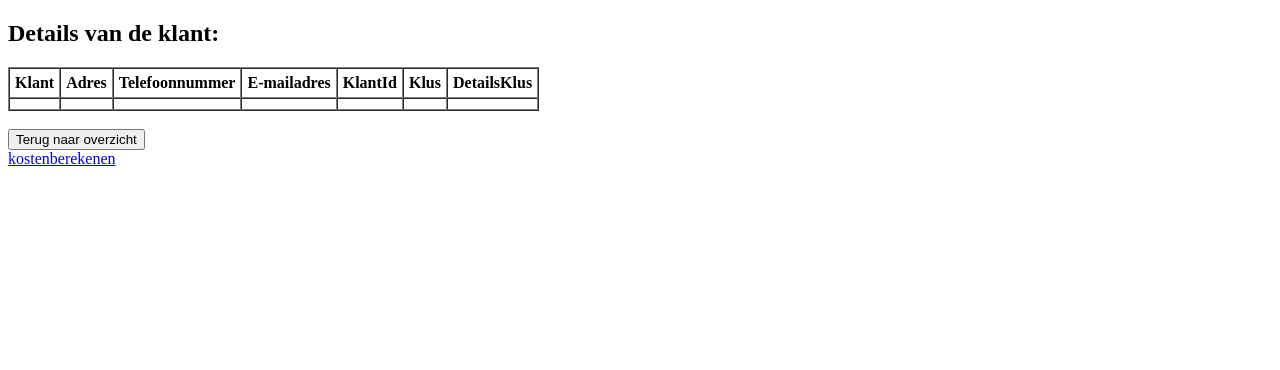
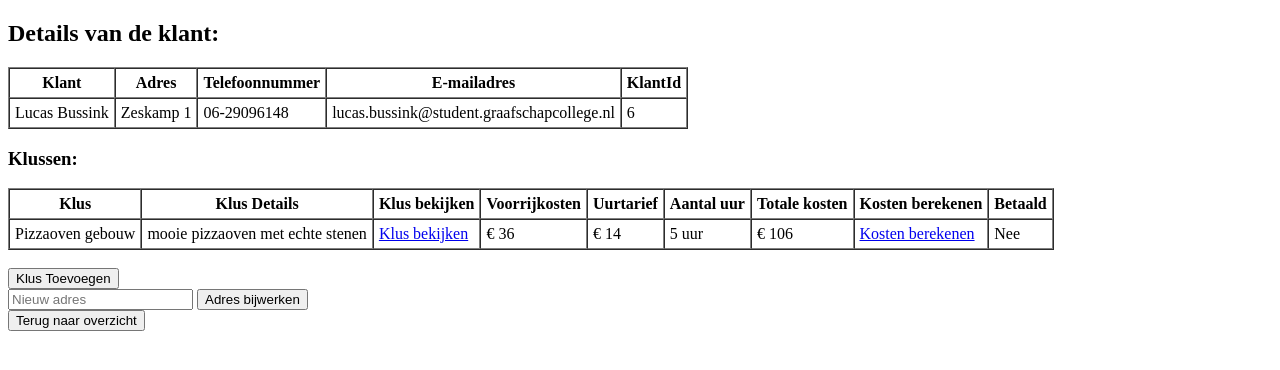
Before and after one commit to graafschapcollegestudent/WorkshopPeriode4, a PHP site: page /bekijkpagina.php?id=6 in a window 1280 px wide. Shown: the top 370 px of the page. Run offline with PHP 8.4, Linux system fonts and the light colour scheme; data comes from the database, SQL or seed files in the repository; both versions use the stored data as it was after the commit; data that the repository does not hold is empty.

Commit message:
Nieuwe database toegevoegd

```diff
--- a/public/bekijkpagina.php
+++ b/public/bekijkpagina.php
@@ -1,12 +1,22 @@
 <?php
 require_once('../src/klant.php');
-$id = $_GET['id'];
 
+$id = $_GET['id'] ?? null;
 $klant = new Klant();
+$klantGegevens = $klant->geefKlantOpId($id);
 
-$klantGegevens = $klant->geefKlantOpId($id);
+$heeftKlus = false;
+$heeftKosten = false;
+foreach ($klantGegevens as $klus) {
+    if ($klus['klus'] !== null) {
+        $heeftKlus = true;
+        if (!empty($klus['totaalBedrag'])) {
+            $heeftKosten = true;
+        }
+    }
+}
+
 ?>
-
 <!DOCTYPE html>
 <html lang="nl">
 <head>
@@ -15,33 +25,73 @@ $klantGegevens = $klant->geefKlantOpId($id);
 </head>
 <body>
     <h2>Details van de klant:</h2>
-    <table border='1' cellpadding='5' cellspacing='0'>
+    <table border="1" cellpadding="5" cellspacing="0">
         <tr>
             <th>Klant</th>
             <th>Adres</th>
             <th>Telefoonnummer</th>
             <th>E-mailadres</th>
             <th>KlantId</th>
-            <th>Klus</th>
-            <th>DetailsKlus</th>
         </tr>
         <tr>
-            <td><?php echo $klantGegevens['naam']; ?></td>
-            <td><?php echo $klantGegevens['adres']; ?></td>
-            <td><?php echo $klantGegevens['telefoon']; ?></td>
-            <td><?php echo $klantGegevens['email']; ?></td>
-            <td><?php echo $klantGegevens['klantId']; ?></td>
-            <td><?php echo $klantGegevens['klus']; ?></td>
-            <td><?php echo $klantGegevens['detailsKlus']; ?></td>
+            <td><?= $klantGegevens[0]['naam'] ?></td>
+            <td><?= $klantGegevens[0]['adres'] ?></td>
+            <td><?= $klantGegevens[0]['telefoon'] ?></td>
+            <td><?= $klantGegevens[0]['email'] ?></td>
+            <td><?= $klantGegevens[0]['klantId'] ?></td>
         </tr>
     </table>
 
+    <?php if ($heeftKlus): ?>
+        <h3>Klussen:</h3>
+        <table border="1" cellpadding="5" cellspacing="0">
+            <tr>
+                <th>Klus</th>
+                <th>Klus Details</th>
+                <th>Klus bekijken</th>
+                <?php if ($heeftKosten): ?>
+                    <th>Voorrijkosten</th>
+                    <th>Uurtarief</th>
+                    <th>Aantal uur</th>
+                    <th>Totale kosten</th>
+                <?php endif; ?>
+                <th>Kosten berekenen</th>
+                <th>Betaald</th>
+            </tr>
+            <?php foreach ($klantGegevens as $klus): ?>
+                <?php if ($klus['klus'] !== null): ?>
+                    <tr>
+                        <td><?= $klus['klus'] ?></td>
+                        <td><?= mb_strimwidth($klus['detailsKlus'], 0, 50, '...') ?></td>
+                        <td><a href="klusBekijken.php?id=<?= urlencode($klus['klusId']) ?>&klantId=<?= urlencode($klus['klantId']) ?>">Klus bekijken</a></td>
+                        <?php if ($heeftKosten): ?>
+                            <td><?= !empty($klus['voorrijkosten']) ? "€ {$klus['voorrijkosten']}" : 'hoi'?></td>
+                            <td><?= !empty($klus['uurTarief']) ? "€ {$klus['uurTarief']}" : ''?></td>
+                            <td><?= !empty($klus['urenGewerkt']) ? "{$klus['urenGewerkt']} uur" : ''?></td>
+                            <td><?= !empty($klus['totaalBedrag']) ? "€ {$klus['totaalBedrag']}" : '' ?></td>
+                        <?php endif; ?>
+                        <td><a href="kostenberekenen.php?id=<?= urlencode($klus['klantId']) ?>&klusId=<?= urlencode($klus['klusId']) ?>">Kosten berekenen</a></td>
+                        <td><?= (isset($klus['Betaald']) && $klus['Betaald'] == 1) ? 'Ja' : 'Nee' ?></td>
+                    </tr>
+                <?php endif; ?>
+            <?php endforeach; ?>
+        </table>
+    <?php endif; ?>
+
     <br>
+
+    <form action="klusToevoegen.php" method="get">
+        <input type="hidden" name="id" value="<?= $klantGegevens[0]['klantId'] ?>">
+        <input type="submit" value="Klus Toevoegen">
+</form>
+    <form method="post" action="updateAdres.php">
+    <input type="hidden" name="klantId" value="<?= $klantGegevens[0]['klantId'] ?>">
+    <input type="text" name="nieuwAdres" placeholder="Nieuw adres" required>
+    <input type="submit" value="Adres bijwerken">
+</form>
 
     <form action="index.php">
         <input type="submit" value="Terug naar overzicht">
     </form>
 </body>
 </html>
-
-<a href="kostenberekenen.php?id=<?= $klantGegevens['klantId']?>">kostenberekenen</a>
```
Also changed, not shown: src/klusjesman (2).sql (+46 -8 lines).
